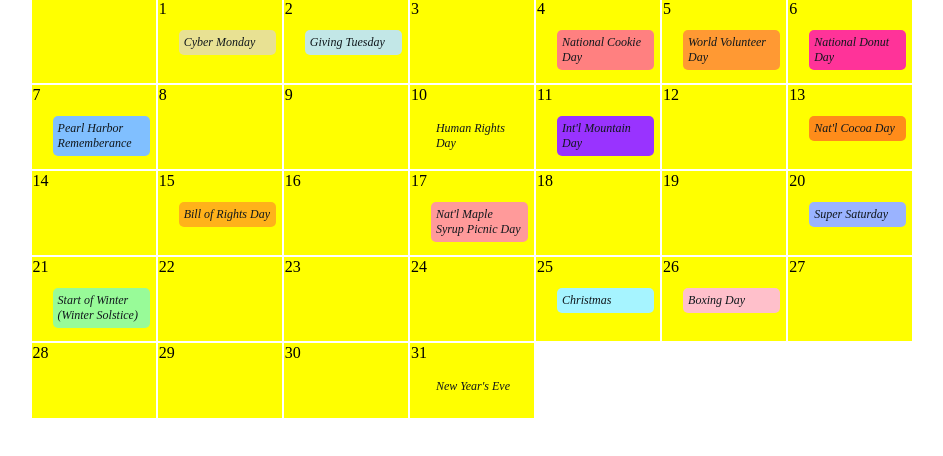
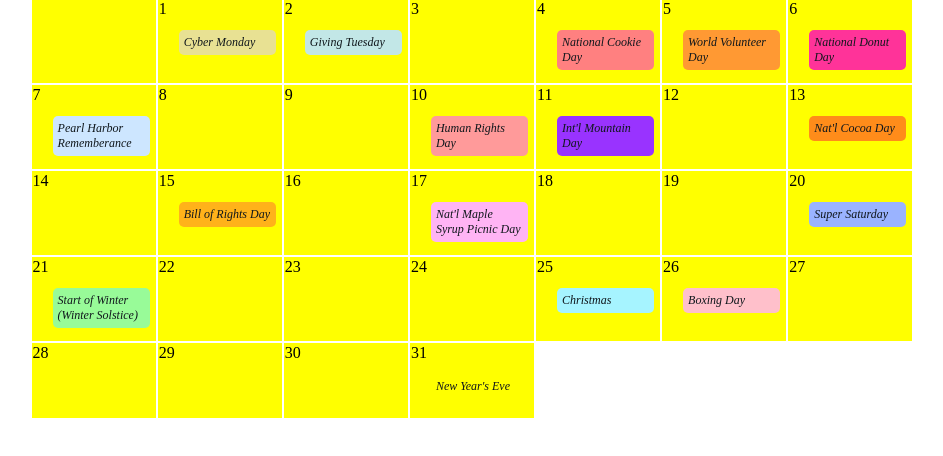
Before and after one commit to bbauska/2025-12-dec, a plain HTML site: page index.html in a window 1280 px wide. Shown: the part 342-798 px from the top of the page, without its empty margins (168-1111 px from the left). Drawn offline with nearby package versions, Linux system fonts and the light colour scheme.

Commit message:
Update styles.css

```diff
--- a/css/styles.css
+++ b/css/styles.css
@@ -84,10 +84,10 @@ ul {
     background-color:#ff3399;  /* vivid pink */
 }
 .pearl-harbor {
-    background-color:#80bfff;  /* very light blue */
+    background-color:#cde6ff;  /* very pale blue */
 }
 .human-rights {
-    background-color:#;  /* bright red */
+    background-color:#ff9a9a;  /* light red */
 }
 .intl-mountain {
     background-color:#9933ff;  /* vivid violet */
@@ -99,7 +99,7 @@ ul {
     background-color:#ffb21a;  /* vivid orange */
 }
 .natl-maple-syrup {
-    background-color:#ff9a9a;  /* pale red */
+    background-color:#ffb4f4;  /* pale red (pink tone) */
 }
 .super-saturday {
     background-color:#9ab3ff;  /* pale blue */
```
